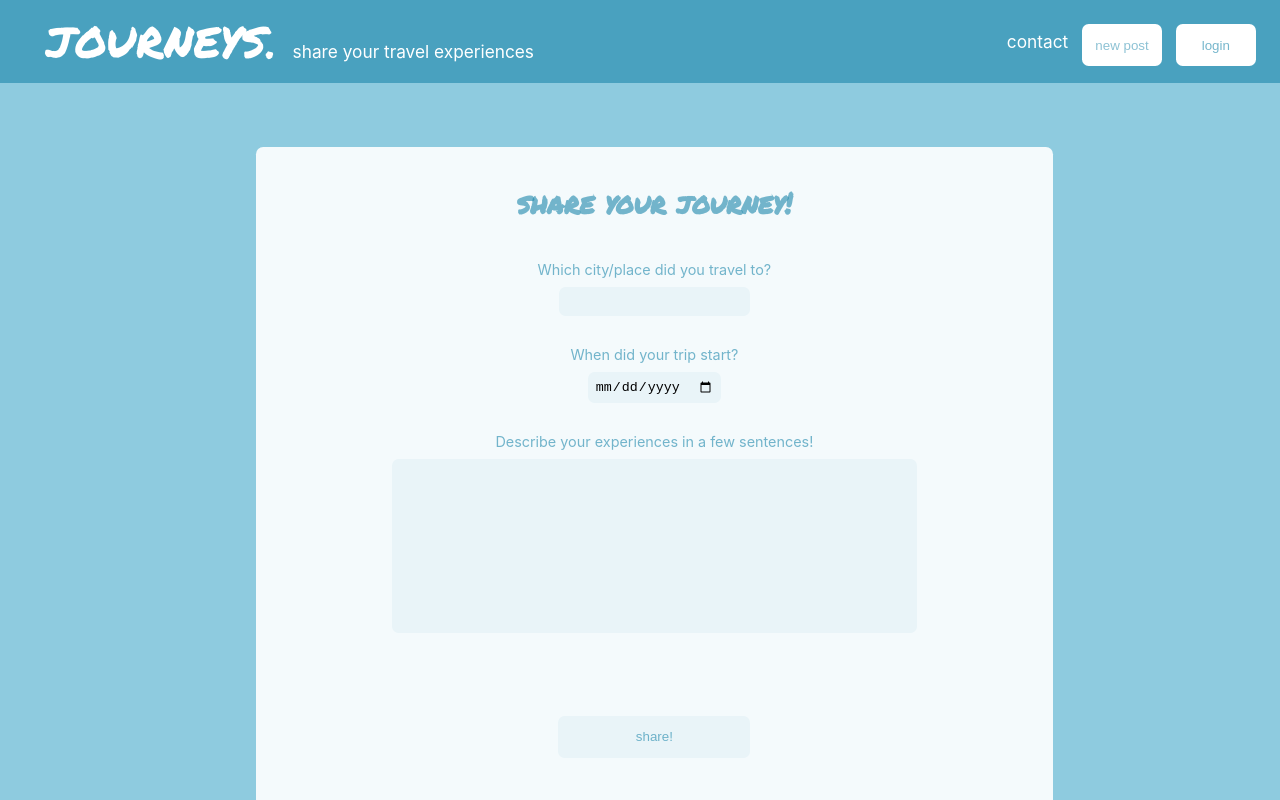
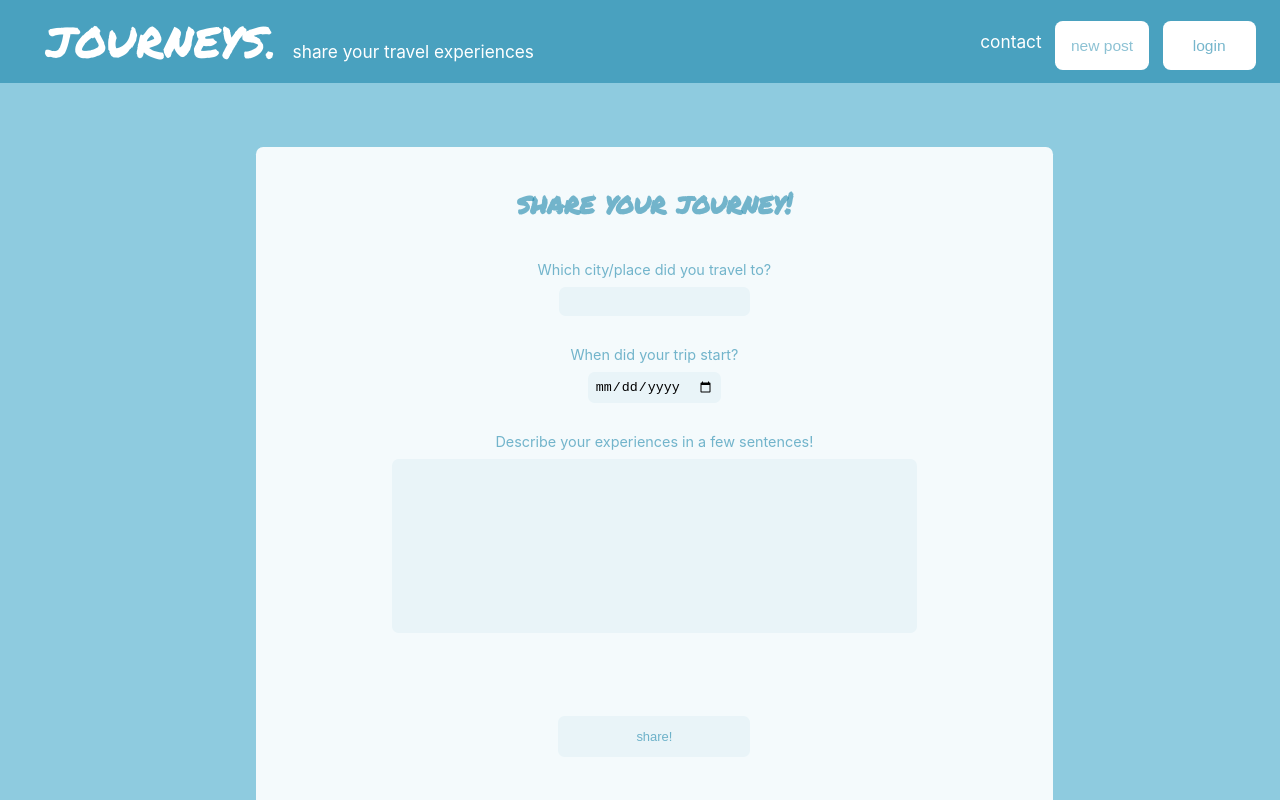
Before and after one commit to Annika-Klu/journeys-react-app, a React (Create React App) app: page /new in a window 1280 px wide. Shown: the top 800 px of the page. Built offline with nearby package versions, Linux system fonts and the light colour scheme.

Commit message:
found id I ascribed twice, changed that

```diff
--- a/src/Body/Body.css
+++ b/src/Body/Body.css
@@ -35,6 +35,7 @@
 
 button {
   border-style: none;
+  font-size: 0.9em;
   margin-top: 10%;
   padding: 1em 0.5em;
   color: rgba(27, 134, 170, 0.6);
@@ -247,7 +248,7 @@ form input {
   height: 20vh;
 }
 
-#new-post-btn:hover {
+#share-post-btn:hover {
   background-color: rgba(27, 134, 170, 0.6);
   color: white;
 }
--- a/src/Body/Newpost/NewPost.js
+++ b/src/Body/Newpost/NewPost.js
@@ -23,7 +23,7 @@ function NewPost() {
                     <input id='description' type='text' required></input>
                 </label>
                 <br/>
-                <button type='submit' id='new-post-btn' className='bright-btn'>share!</button>
+                <button type='submit' id='share-post-btn' className='bright-btn'>share!</button>
             </form>
         </div>
     )
```
